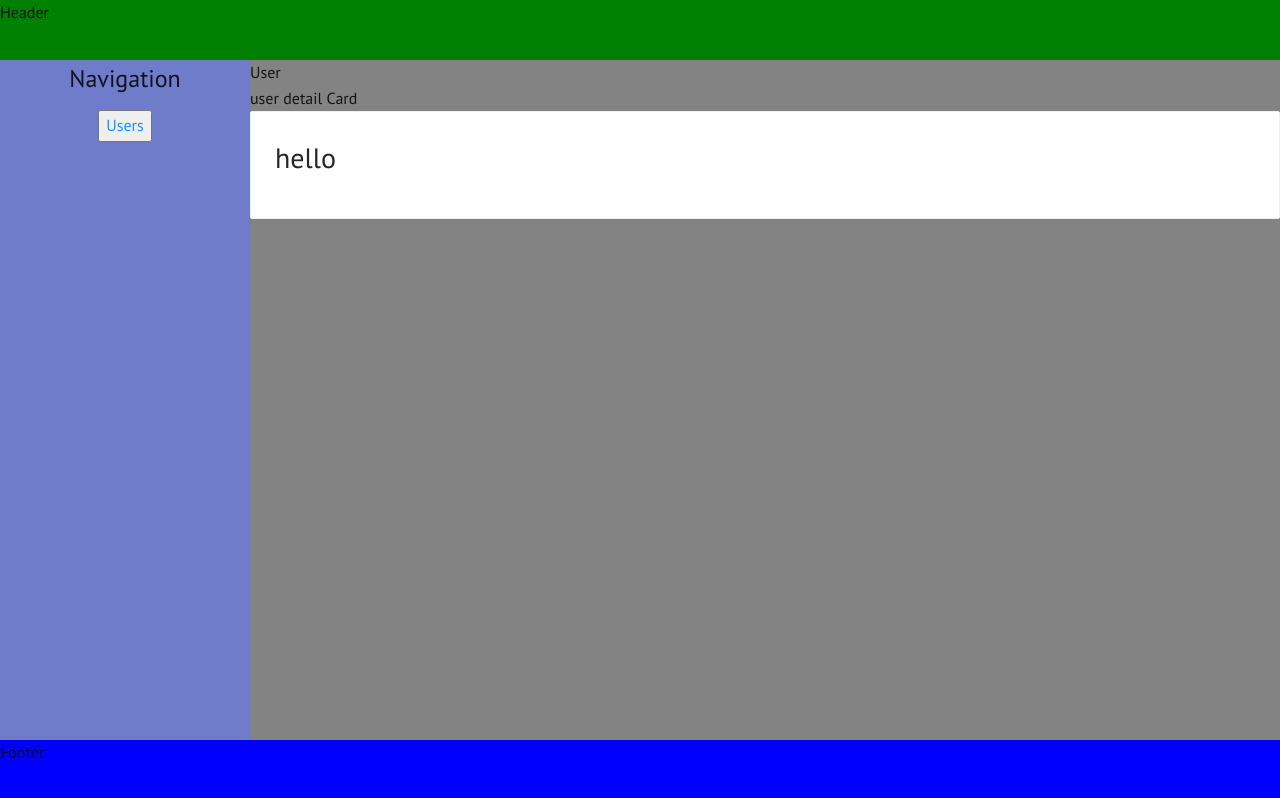
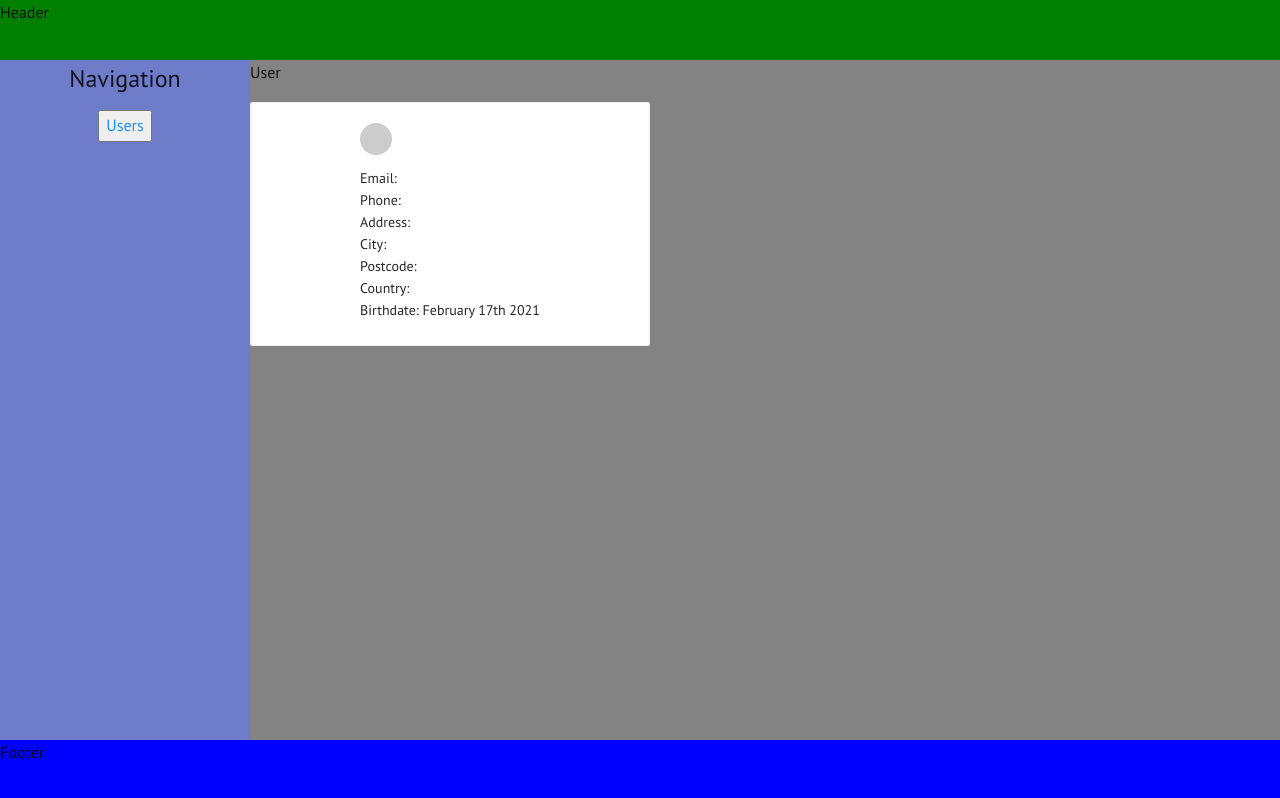
Before and after one commit to alancurtis5000/clozd-test, a React (Create React App) app: page /user/1 in a window 1280 px wide. Built offline with nearby package versions, Linux system fonts and the light colour scheme.

Commit message:
setUser redux, moment js for formating

```diff
--- a/package.json
+++ b/package.json
@@ -9,6 +9,7 @@
     "antd": "^4.12.3",
     "axios": "^0.21.1",
     "lodash": "^4.17.20",
+    "moment": "^2.29.1",
     "node-sass": "^5.0.0",
     "normalize.css": "^8.0.1",
     "prettier": "^2.2.1",
--- a/src/components/UserDetailCard/UserDetailCard.jsx
+++ b/src/components/UserDetailCard/UserDetailCard.jsx
@@ -1,25 +1,75 @@
 import { useEffect } from "react";
 import { connect } from "react-redux";
-import { getUsers } from "../../redux/reducers/users/usersActions";
-import { Card } from "antd";
-import isEmpty from "lodash/isEmpty";
 import { withRouter } from "react-router-dom";
+import { Skeleton, Card, Avatar } from "antd";
+import moment from "moment";
+
+const { Meta } = Card;
 
 const UserDetailCard = (props) => {
+  const {
+    name,
+    email,
+    city,
+    country,
+    address,
+    postcode,
+    picture,
+    phone,
+    dob,
+  } = props.user;
   useEffect(() => {}, []);
 
   return (
     <div className="UserDetailCard">
-      user detail Card
-      <Card>
-        <h1>hello</h1>
+      <Card
+        style={{
+          width: 400,
+          marginTop: 16,
+          display: "flex",
+          justifyContent: "center",
+        }}
+      >
+        <Skeleton loading={false} avatar active>
+          <Meta avatar={<Avatar src={picture} />} title={name} />
+          <div style={{ marginTop: 16 }}>
+            <label for="email">Email: </label>
+            <span id="email">{email}</span>
+          </div>
+          <div>
+            <label for="phone">Phone: </label>
+            <span id="phone">{phone}</span>
+          </div>
+          <div>
+            <label for="address">Address: </label>
+            <span id="address">{address}</span>
+          </div>
+
+          <div>
+            <label for="city">City: </label>
+            <span id="city">{city}</span>
+          </div>
+          <div>
+            <label for="postcode">Postcode: </label>
+            <span id="postcode">{postcode}</span>
+          </div>
+          <div>
+            <label for="country">Country: </label>
+            <span id="country">{country}</span>
+          </div>
+
+          <div>
+            <label for="dob">Birthdate: </label>
+            <span id="dob">{moment(dob).format("MMMM Do YYYY")}</span>
+          </div>
+        </Skeleton>
       </Card>
     </div>
   );
 };
 
 const mapStateToProps = (state) => ({
-  users: state.users,
+  user: state.user,
 });
 
 export default connect(mapStateToProps)(withRouter(UserDetailCard));
--- a/src/components/UsersDataTable/UsersDataTable.jsx
+++ b/src/components/UsersDataTable/UsersDataTable.jsx
@@ -1,12 +1,13 @@
 import { useEffect } from "react";
 import { connect } from "react-redux";
 import { getUsers } from "../../redux/reducers/users/usersActions";
+import { setUser } from "../../redux/reducers/user/userActions";
 import { Table } from "antd";
 import isEmpty from "lodash/isEmpty";
 import { withRouter } from "react-router-dom";
 
 const UsersDataTable = (props) => {
-  const { getUsers, users, history } = props;
+  const { getUsers, setUser, users, history } = props;
   const { isLoaded } = users;
   useEffect(() => {
     if (isEmpty(users.data)) {
@@ -38,6 +39,7 @@ const UsersDataTable = (props) => {
   ];
 
   const handleOnRowClick = (record, rowIndex) => {
+    setUser(record);
     history.push(`/user/${record.key}`);
   };
 
@@ -60,6 +62,7 @@ const UsersDataTable = (props) => {
 
 const mapDispatchToProps = (dispatch) => ({
   getUsers: () => dispatch(getUsers()),
+  setUser: (user) => dispatch(setUser(user)),
 });
 const mapStateToProps = (state) => ({
   users: state.users,
--- /dev/null
+++ b/src/redux/reducers/user/userActions.js
@@ -0,0 +1,6 @@
+import { userActionTypes } from "./userTypes";
+
+export const setUser = (user) => ({
+  type: userActionTypes.SET_USER,
+  payload: user,
+});
--- /dev/null
+++ b/src/redux/reducers/user/userReducer.js
@@ -0,0 +1,18 @@
+import { userActionTypes } from "./userTypes";
+
+const initalState = {};
+
+const userReducer = (state = initalState, action) => {
+  switch (action.type) {
+    case userActionTypes.SET_USER:
+      return {
+        ...state,
+        ...action.payload,
+      };
+
+    default:
+      return state;
+  }
+};
+
+export default userReducer;
--- /dev/null
+++ b/src/redux/reducers/user/userTypes.js
@@ -0,0 +1,3 @@
+export const userActionTypes = {
+  SET_USER: "SET_USER",
+};
--- a/src/redux/reducers/users/usersActions.js
+++ b/src/redux/reducers/users/usersActions.js
@@ -16,7 +16,7 @@ export const getUsers = () => {
   return async (dispatch) => {
     dispatch(getUsersStart());
     return axios
-      .get("https://randomuser.me/api/?results=1")
+      .get("https://randomuser.me/api/?results=100")
       .then((response) => {
         const users = response.data.results;
         const mapUsers = users.map((user, index) => {
--- a/src/redux/rootReducer.js
+++ b/src/redux/rootReducer.js
@@ -1,8 +1,10 @@
 import { combineReducers } from "redux";
 import usersReducer from "./reducers/users/usersReducer";
+import userReducer from "./reducers/user/userReducer";
 
 const rootReducer = combineReducers({
   users: usersReducer,
+  user: userReducer,
 });
 
 export default rootReducer;
```
